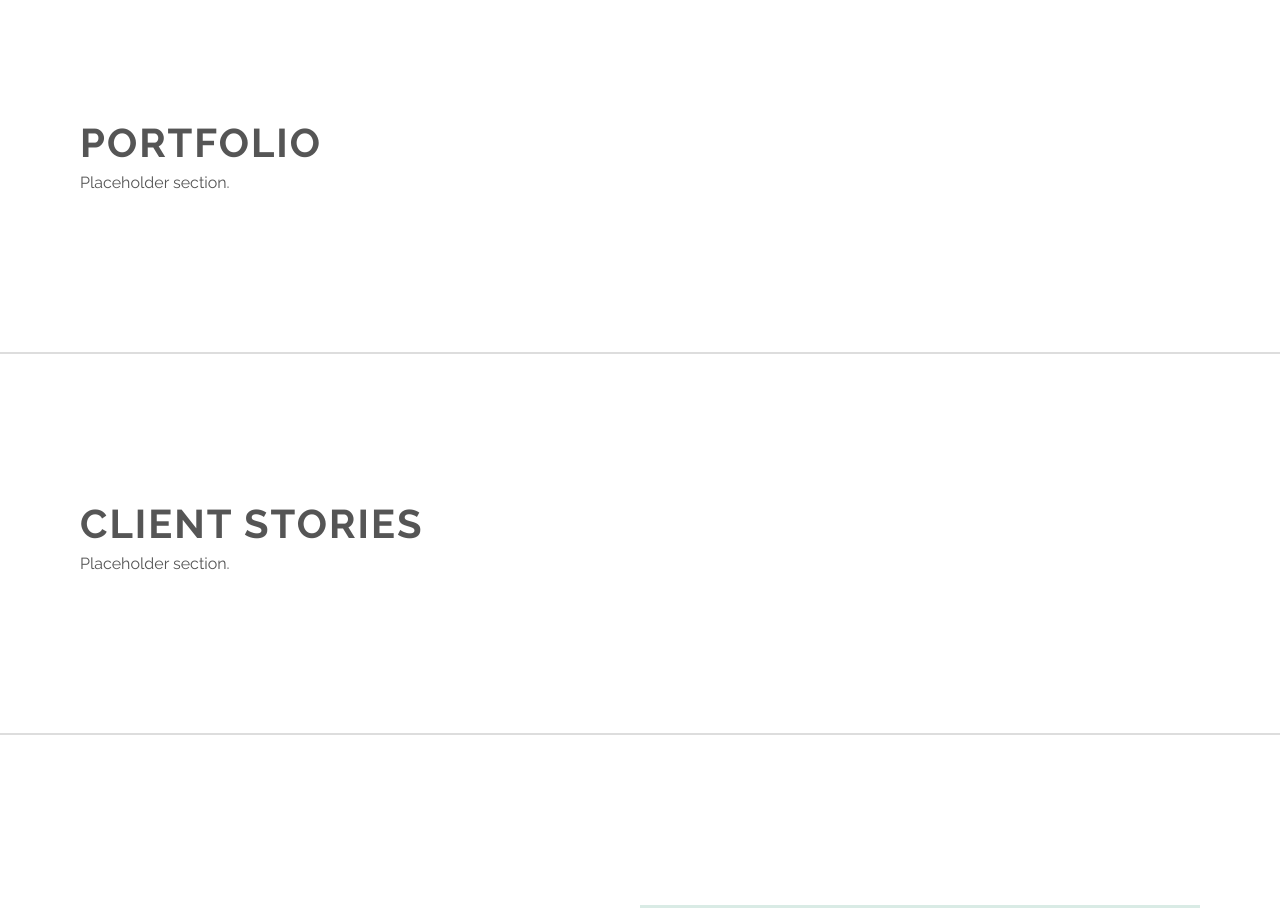
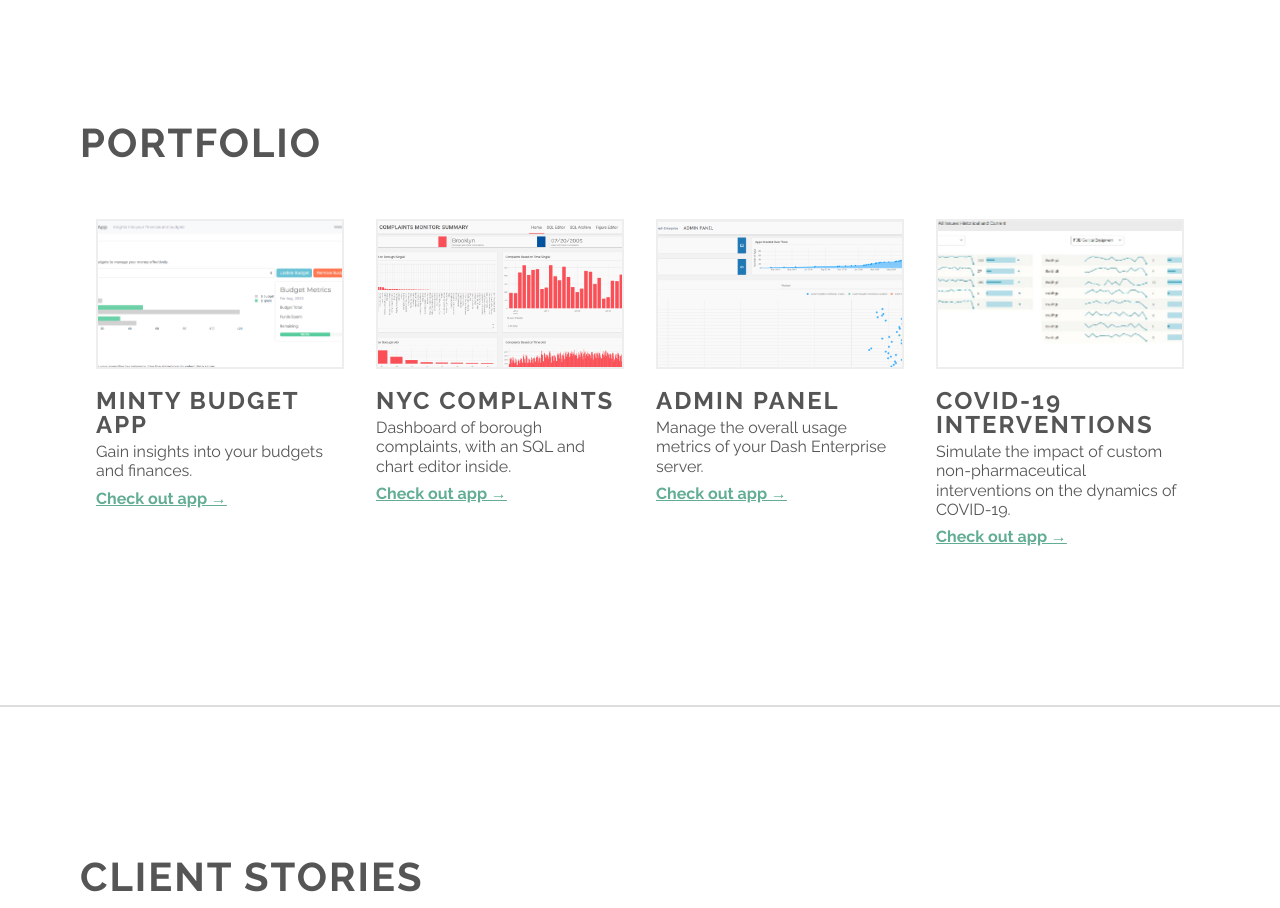
Before and after one commit to ohaanika/nextjs-website, a Next.js app: page / in a window 1280 px wide. Shown: the part 3060-3968 px from the top of the page. Built offline with nearby package versions, Linux system fonts and the light colour scheme; a web font is replaced by a local one.

Commit message:
feat(components, sections): add portfolio cards

```diff
--- a/sections/portfolio.js
+++ b/sections/portfolio.js
@@ -1,39 +1,95 @@
+import Link from 'next/link'
+import Image from 'next/image'
 import Section from '../components/section'
+import SectionContentBlock from '../components/sectionContentBlock'
+import PlaceholderImage from '../components/placeholders/placeholderImage'
 
-const PortfolioInfo = [
+const PortfolioCardInfo = [
   {
     title: "Minty Budget App",
     desc: "Gain insights into your budgets and finances.",
     link: "https://minty-budget-tool.herokuapp.com/",
-    img: "",
+    img: "/images/portfolio/mint-app.png",
   },
   {
     title: "NYC Complaints",
     desc: "Dashboard of borough complaints, with an SQL and chart editor inside.",
     link: "https://dash-demo.plotly.host/dash-nyc-complaints/",
-    img: "",
+    img: "/images/portfolio/nyc-app.png",
   },
   {
     title: "Admin Panel",
     desc: "Manage the overall usage metrics of your Dash Enterprise server.",
     link: "https://dash-demo.plotly.host/dash-admin-panel/",
-    img: "",
+    img: "/images/portfolio/admin-app.png",
   },
   {
     title: "COVID-19 Interventions",
     desc: "Simulate the impact of custom non-pharmaceutical interventions on the dynamics of COVID-19.",
     link: "https://intervention-model.herokuapp.com/",
-    img: "",
+    img: "/images/portfolio/brightbuilding-cropped.jpg",
   },
 ]
 
+function displayPortfolioCard(PortfolioCard, i) {
+  let image = null
+  if (PortfolioCard.img == "") {
+    image = <PlaceholderImage/>
+  } else {
+    image = <Image
+      src={PortfolioCard.img}
+      width="100%"
+      height="60px"
+      layout="responsive"
+      objectFit="cover"
+    />
+  }
+
+  return (
+    <div className="col-lg-3 col-md-3 col-sm-12 fade-in pl-md-3 pr-md-3 pt-5 p-0" style={styles.card} key={i}>
+      <div style={styles.cardImage}>
+        {image}
+      </div>
+      <div style={styles.cardContent}>
+        <h5 style={styles.cardContentTitle}>{PortfolioCard.title}</h5>
+        <p style={styles.cardContentDesc}>{PortfolioCard.desc}</p>
+        <Link href={PortfolioCard.link}>Check out app →</Link>
+      </div>
+    </div>
+  )
+}
+
 const Portfolio = () => (
   <Section id="portfolio">
-    <h3>Portfolio</h3>
-    <p>
-      Placeholder section.
-    </p>
+    <div className="row no-gutters">
+        <SectionContentBlock heading="Portfolio">
+          <div className="row no-gutters">
+            {PortfolioCardInfo.map((PortfolioCard, i) => displayPortfolioCard(PortfolioCard, i))}
+          </div>
+        </SectionContentBlock>
+    </div>
   </Section>
 )
 
 export default Portfolio
+
+const styles = {
+  card: {
+    // backgroundColor: 'var(--color-border)',
+    transition: 'all 0.3s ease 0s',
+  },
+  cardImage: {
+    border: '2px solid #eee',
+  },
+  cardContent: {
+    margin: '20px 0 0 0',
+  },
+  cardContentTitle: {
+    marginBottom: '5px',
+    // textAlign: "center",
+  },
+  cardContentDesc: {
+    marginBottom: '10px',
+    // textAlign: "center",
+  },
+}
--- a/sections/team.js
+++ b/sections/team.js
@@ -124,7 +124,6 @@
 const styles = {
   card: {
     // backgroundColor: 'var(--color-border)',
-    padding: '0',
     transition: 'all 0.3s ease 0s',
   },
   cardImage: {
```
